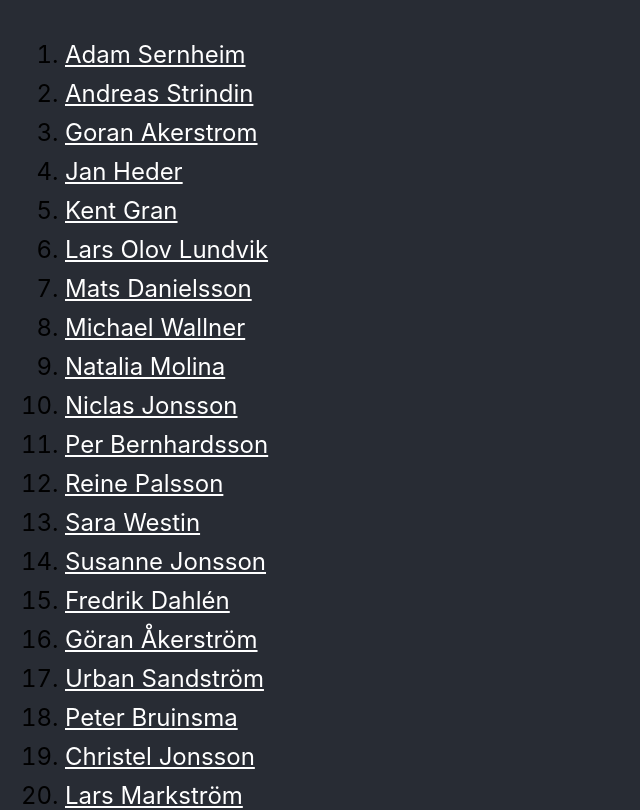
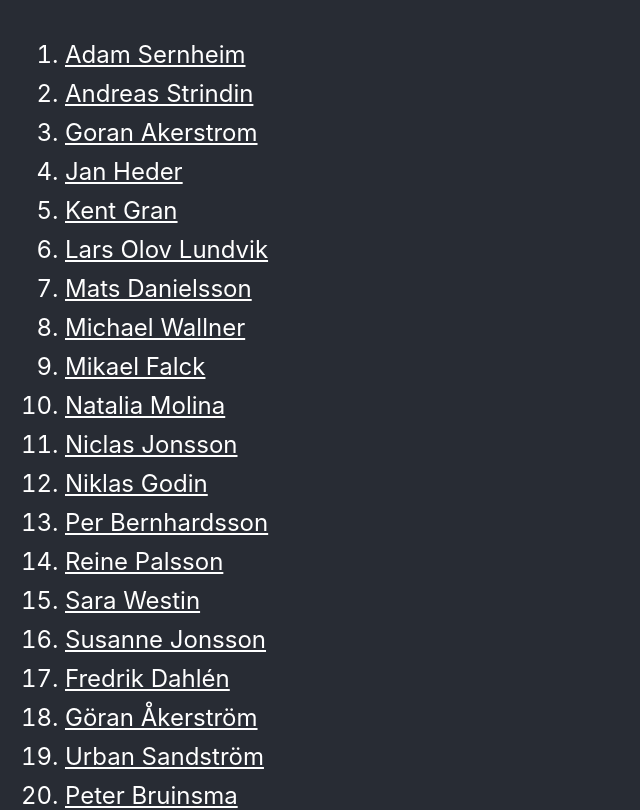
Before and after one commit to SimpleCookie/kvadrat-card, a React (Create React App) app: page /#/ in a window 1280 px wide. Shown: the top 810 px of the page, without its empty margins (0-640 px from the left). Built offline with nearby package versions, Linux system fonts and the light colour scheme.

Commit message:
Add people

```diff
--- a/src/App.scss
+++ b/src/App.scss
@@ -41,3 +41,6 @@ a {
   color: white;
   font-size: 24px;
 }
+ol {
+  color: white;
+}
--- a/src/Home.tsx
+++ b/src/Home.tsx
@@ -3,6 +3,7 @@ import { Kvadratare } from "./img";
 import { Link } from "react-router-dom";
 
 import './App.scss';
+import { useState } from "react";
 
 export const Home = () => {
   return (
--- a/src/img/index.tsx
+++ b/src/img/index.tsx
@@ -8,6 +8,7 @@ import mats_danielsson from "./kvadratare/mats_danielsson.jpg"
 import michael_wallner from "./kvadratare/michael_wallner.jpg"
 import natalia_molina from "./kvadratare/natalia_molina.jpg"
 import niclas_jonsson from "./kvadratare/niclas_jonsson.jpg"
+import niklas_godin from "./kvadratare/niklas_godin.jpg"
 import per_bernhardsson from "./kvadratare/per_bernhardsson.jpg"
 import reine_palsson from "./kvadratare/reine_palsson.jpg"
 import sara_westin from "./kvadratare/sara_westin.jpg"
@@ -57,12 +58,20 @@ export const kvadratare: Kvadratare[] = [
         img: michael_wallner,
     },
     {
+        name: "Mikael Falck",
+        img: null,
+    },
+    {
         name: "Natalia Molina",
         img: natalia_molina,
     },
     {
         name: "Niclas Jonsson",
         img: niclas_jonsson,
+    },
+    {
+        name: "Niklas Godin",
+        img: niklas_godin,
     },
     {
         name: "Per Bernhardsson",
```
Also changed, not shown: src/img/kvadratare/niklas_godin.jpg (added).
